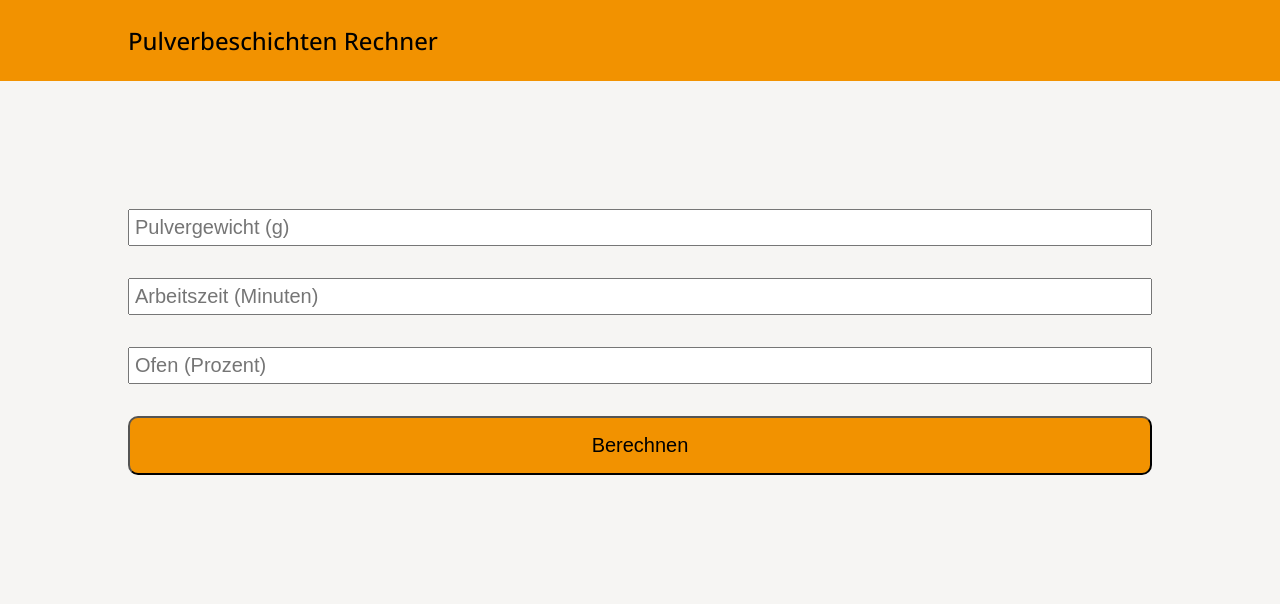
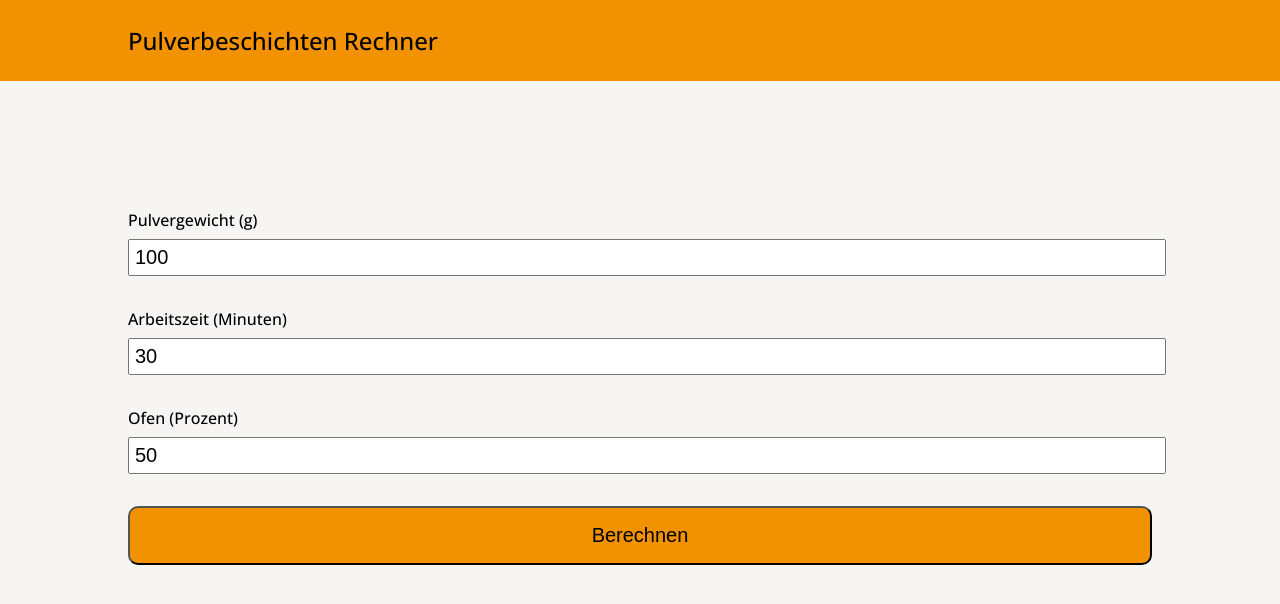
Before and after one commit to ValentinPascu/PulverbeschichtenRechner, a plain HTML site: page index.html in a window 1280 px wide. Drawn offline with nearby package versions, Linux system fonts and the light colour scheme.

Commit message:
labels and default values

```diff
--- a/index.html
+++ b/index.html
@@ -1,27 +1,27 @@
 <!DOCTYPE html>
 <html lang="en">
-
   <head>
-  <meta charset="UTF-8">
-  <meta http-equiv="X-UA-Compatible" content="IE=edge">
-  <meta name="viewport" content="width=device-width, initial-scale=1.0">
-  <link rel="preconnect" href="https://fonts.googleapis.com">
-<link rel="preconnect" href="https://fonts.gstatic.com" crossorigin>
-<link href="https://fonts.googleapis.com/css2?family=Open+Sans:wght@300;500&display=swap" rel="stylesheet">
+    <meta charset="UTF-8" />
+    <meta http-equiv="X-UA-Compatible" content="IE=edge" />
+    <meta name="viewport" content="width=device-width, initial-scale=1.0" />
+    <link rel="preconnect" href="https://fonts.googleapis.com" />
+    <link rel="preconnect" href="https://fonts.gstatic.com" crossorigin />
+    <link
+      href="https://fonts.googleapis.com/css2?family=Open+Sans:wght@300;500&display=swap"
+      rel="stylesheet"
+    />
     <title>Pulverbeschichten Rechner</title>
   </head>
 
   <style>
     body {
-      background-color: #F6F5F3;
+      background-color: #f6f5f3;
       margin: 0;
-      font-family: 'Open Sans', sans-serif;
+      font-family: "Open Sans", sans-serif;
     }
 
-
-
-    header{
-      background-color: #F29200;
+    header {
+      background-color: #f29200;
       padding: 24px 10%;
       font-size: 24px;
     }
@@ -30,15 +30,13 @@
       flex-direction: column;
       gap: 32px;
       padding: 10%;
-
-
     }
 
-    #resultContainer{
+    #resultContainer {
       font-size: 32px;
     }
-    button{
-      background-color: #F29200;
+    button {
+      background-color: #f29200;
       padding: 16px;
       border-radius: 10px;
       font-size: 20px;
@@ -47,44 +45,76 @@
     input {
       font-size: 20px;
       padding: 5px;
+      width: 100%;
     }
-
+    .group label {
+      display: block;
+      margin-bottom: 8px;
+    }
   </style>
-
-
 
   <body>
     <header>Pulverbeschichten Rechner</header>
     <form onsubmit="calculateCost(); return false;">
-    <input id="powder" required type="number" step="0.01" placeholder="Pulvergewicht (g)">
-    <input id="workTime" type="number" placeholder="Arbeitszeit (Minuten)">
-    <input id="oven" type="number" placeholder="Ofen (Prozent)">
+      <div class="group">
+        <label for="powder">Pulvergewicht (g)</label>
+        <input
+          onclick="document.getElementById('powder').value = '';"
+          name="powder"
+          id="powder"
+          required
+          type="number"
+          step="0.01"
+          value="100"
+        />
+      </div>
+      <div class="group">
+        <label for="workTime">Arbeitszeit (Minuten)</label>
+        <input
+          onclick="document.getElementById('workTime').value = '';"
+          name="workTime"
+          id="workTime"
+          type="number"
+          value="30"
+        />
+      </div>
+      <div class="group">
+        <label for="oven">Ofen (Prozent)</label>
+        <input
+          onclick="document.getElementById('oven').value = '';"
+          name="oven"
+          id="oven"
+          type="number"
+          value="50"
+        />
+      </div>
       <button>Berechnen</button>
-    <div id="resultContainer" ></div>
+      <div id="resultContainer"></div>
     </form>
 
     <script>
       function calculateCost() {
-      const powderWeight = +document.getElementById('powder').value;
-      const workTimeInMinutes = +document.getElementById('workTime').value;
-      const ovenPercentage = +document.getElementById('oven').value;
+        const powderWeight = +document.getElementById("powder").value;
+        const workTimeInMinutes = +document.getElementById("workTime").value;
+        const ovenPercentage = +document.getElementById("oven").value;
         const standardOvenTimeInMinutes = 35;
-      const powderCostPerGram = 13 / 1000;
-      const hourlyRate = 1.08;
-      const ovenCostAt100Percent = 35;
-      const ovenTimeInMinutes = standardOvenTimeInMinutes * (ovenPercentage / 100);
+        const price = 13; // Preis powder kg
+        const powderCostPerGram = price / 1000;
+        const hourlyRate = 1.08; // Euro pe minut
+        const ovenCostAt100Percent = 35; // Euro pe 100% capacitate cuptor
+        const ovenTimeInMinutes =
+          standardOvenTimeInMinutes * (ovenPercentage / 100);
         const ovenCost = (ovenCostAt100Percent / 100) * ovenPercentage;
-
         const powderCost = powderWeight * powderCostPerGram;
         const workCost = workTimeInMinutes * hourlyRate;
 
         const totalCost = powderCost + workCost + ovenCost;
 
-      document.getElementById('resultContainer').innerHTML = `Kosten: ${totalCost.toFixed(2)} €`;
+        document.getElementById(
+          "resultContainer"
+        ).innerHTML = `Kosten: ${totalCost.toFixed(2)} €`;
       }
     </script>
   </body>
-<footer>
-
-</footer>
+  <footer></footer>
 </html>
```
Lines whose indentation alone changed are shown as unchanged.
